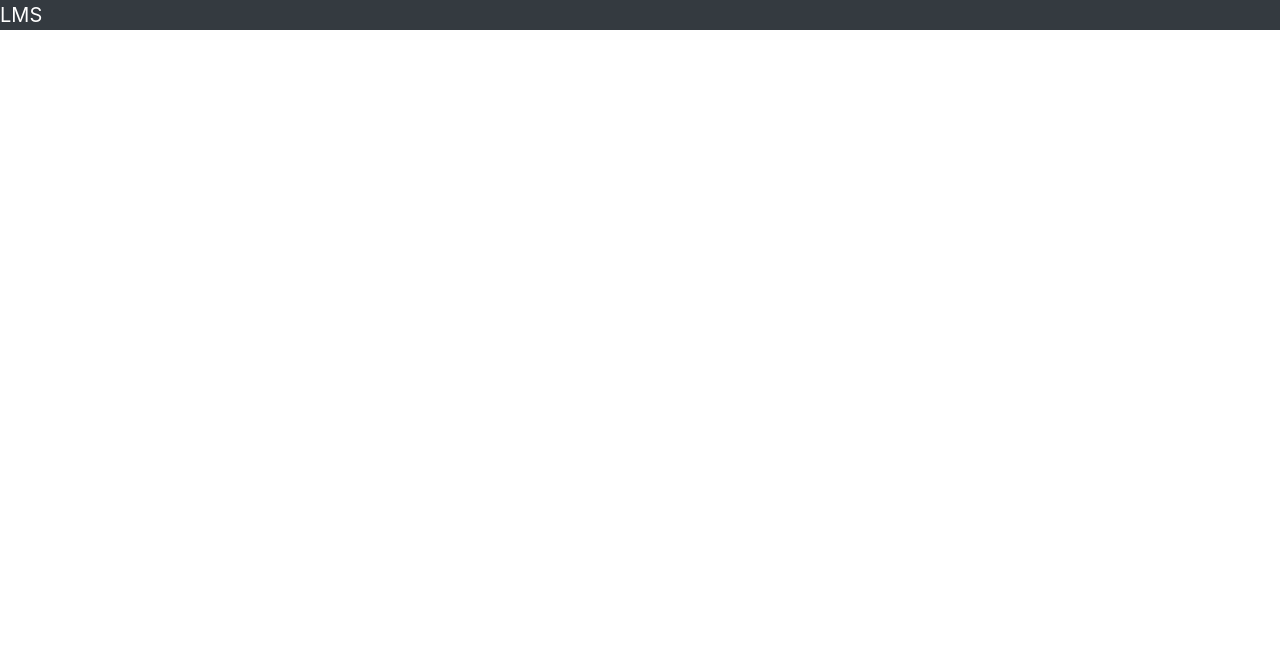
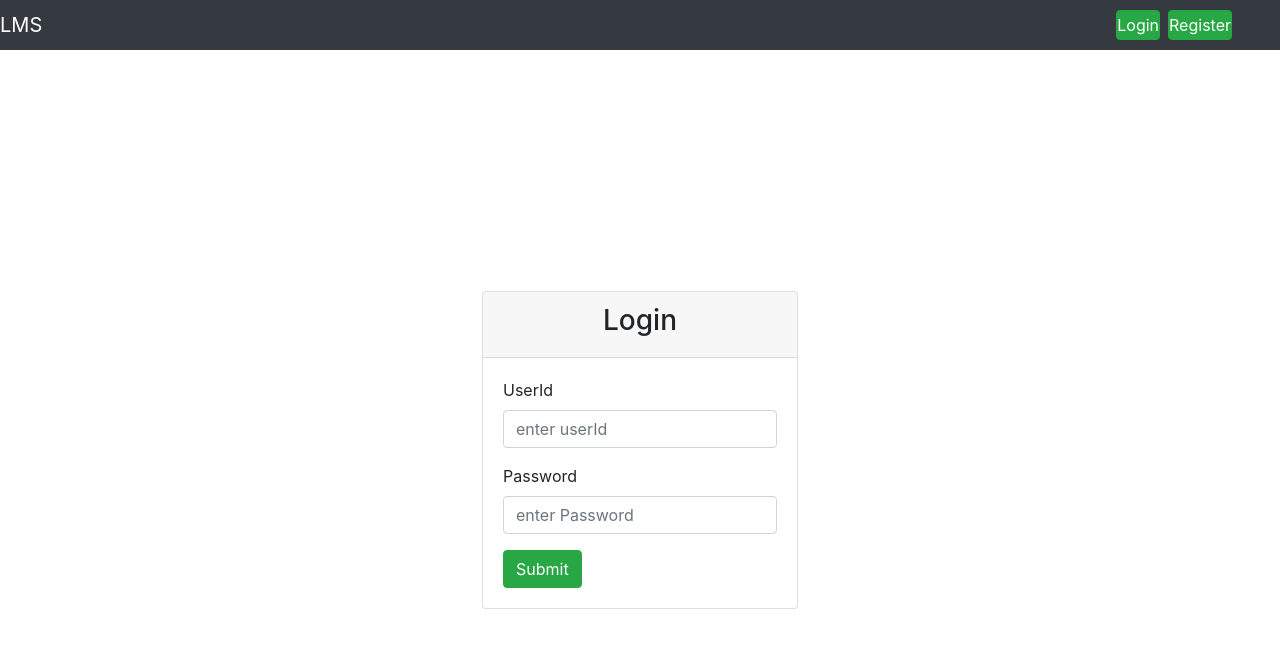
Before and after one commit to harishatla/Leave_Management_System, an Angular app: page / in a window 1280 px wide. Shown: the top 648 px of the page. Built offline with nearby package versions, Linux system fonts and the light colour scheme.

Commit message:
Added routing

```diff
--- a/src/app/app-routing.module.ts
+++ b/src/app/app-routing.module.ts
@@ -5,6 +5,11 @@ import { LoginComponent } from './components/login/login.component';
 import { RegisterComponent } from './components/register/register.component';
 
 const routes: Routes = [
+  {
+    path:'',
+    component:LoginComponent
+
+  },
   {
     path:'login',
     component: LoginComponent
--- a/src/app/app.component.html
+++ b/src/app/app.component.html
@@ -20,13 +20,12 @@
 </div> -->
 
  <div class="container-fluid">
-  <nav class="navbar navbar-dark bg-dark ">
+  <nav class="navbar navbar-dark bg-dark "  style="height: 50px;">
     <a class="navbar-brand">LMS</a>
-    <!-- <form class="form-inline">
-      <input class="form-control mr-sm-2" type="search" placeholder="Search" aria-label="Search">
-      <button class="btn btn-outline-success my-2 my-sm-0" type="submit">Search</button>
-    </form> -->
-
+    <div class="auth-buttons">
+      <a><button class="btn btn-success mr-2" style="height: 30px;" routerLink="login">Login</button></a>
+      <a><button class="btn btn-success mr-5" style="height: 30px;" routerLink="register">Register</button></a>
+    </div>
   </nav>
  </div>
 <router-outlet></router-outlet>
--- a/src/app/components/login/login.component.css
+++ b/src/app/components/login/login.component.css
@@ -1,4 +1,6 @@
-.card{
-    margin: auto;
-    margin-top: 10px ;
+.form-container{
+    display: flex;
+    justify-content: center;
+    align-items: center;
+    height: 100vh;
 }
--- a/src/app/components/login/login.component.html
+++ b/src/app/components/login/login.component.html
@@ -1,9 +1,8 @@
 <div class="container">
-        <div class="form-container">
-            <div class="card w-50">
+    <div class="form-container">
+            <div class="card">
                 <div class="card-header text-center">
                     <h3>Login</h3>
-
                 </div>
                 <div class="card-body">
                     <form #f="ngForm" class="form" (ngSubmit)="submitLogin(f)">
@@ -30,6 +29,5 @@
 
                 </div>
             </div>
-
         </div>
 </div>
--- a/src/app/components/login/login.component.ts
+++ b/src/app/components/login/login.component.ts
@@ -1,4 +1,5 @@
 import { Component, OnInit } from '@angular/core';
+import { Router } from '@angular/router';
 import { loginData } from 'src/app/modals/loginData';
 import { AuthService } from 'src/app/services/auth.service';
 
@@ -9,7 +10,7 @@ import { AuthService } from 'src/app/services/auth.service';
 })
 export class LoginComponent implements OnInit {
 
-  constructor(private auth:AuthService) { }
+  constructor(private auth:AuthService,private route:Router) { }
   loginData:loginData={
     userId:'',
     password:''
@@ -18,9 +19,13 @@ export class LoginComponent implements OnInit {
   ngOnInit(): void {
   }
   submitLogin(f:any){
-    this.auth.login(f.value).subscribe(res=>console.log(res))
+    this.auth.login(f.value).subscribe((res)=>{
+      console.log(res)
+      alert('logged in successfully');
+      this.route.navigate(['/register'])
+
+    });
     console.log(f.value);
-
     f.reset()
 
   }
--- a/src/app/services/auth.service.ts
+++ b/src/app/services/auth.service.ts
@@ -24,7 +24,7 @@ export class AuthService {
   }
 
   login(data:loginData):Observable<any>{
-    return this.http.post(loginurl,data)
+    return this.http.post(loginurl,data,httpOptions)
   }
 
 }
--- a/src/app/services/token-storage.service.ts
+++ b/src/app/services/token-storage.service.ts
@@ -6,4 +6,6 @@ import { Injectable } from '@angular/core';
 export class TokenStorageService {
 
   constructor() { }
+
+
 }
--- a/src/styles.css
+++ b/src/styles.css
@@ -1 +1,5 @@
 /* You can add global styles to this file, and also import other style files */
+*{
+    margin: 0;
+    padding: 0;
+}
```
